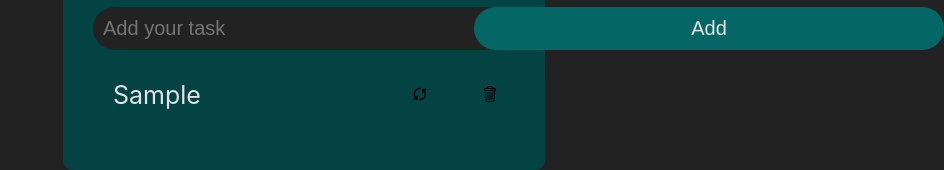
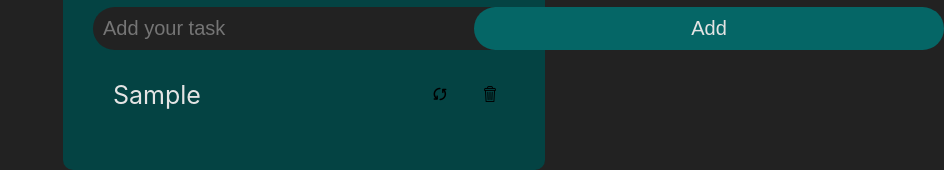
Before and after one commit to Salma1620/To-Do-List, a React (Create React App) app: page / in a window 1280 px wide. Both pictures are taken after typing "Sample" into the empty fields and a click on the button "Add". Shown: the part 204-374 px from the top of the page, without its empty margins (336-1280 px from the left). Built offline with nearby package versions, Linux system fonts and the light colour scheme.

Commit message:
second commit

```diff
--- a/src/App.css
+++ b/src/App.css
@@ -173,3 +173,7 @@ ul li div{
 .p_none{
   display: none;
 }
+.btnsdiv{
+  display: flex ;
+  column-gap: 0;
+}
```
